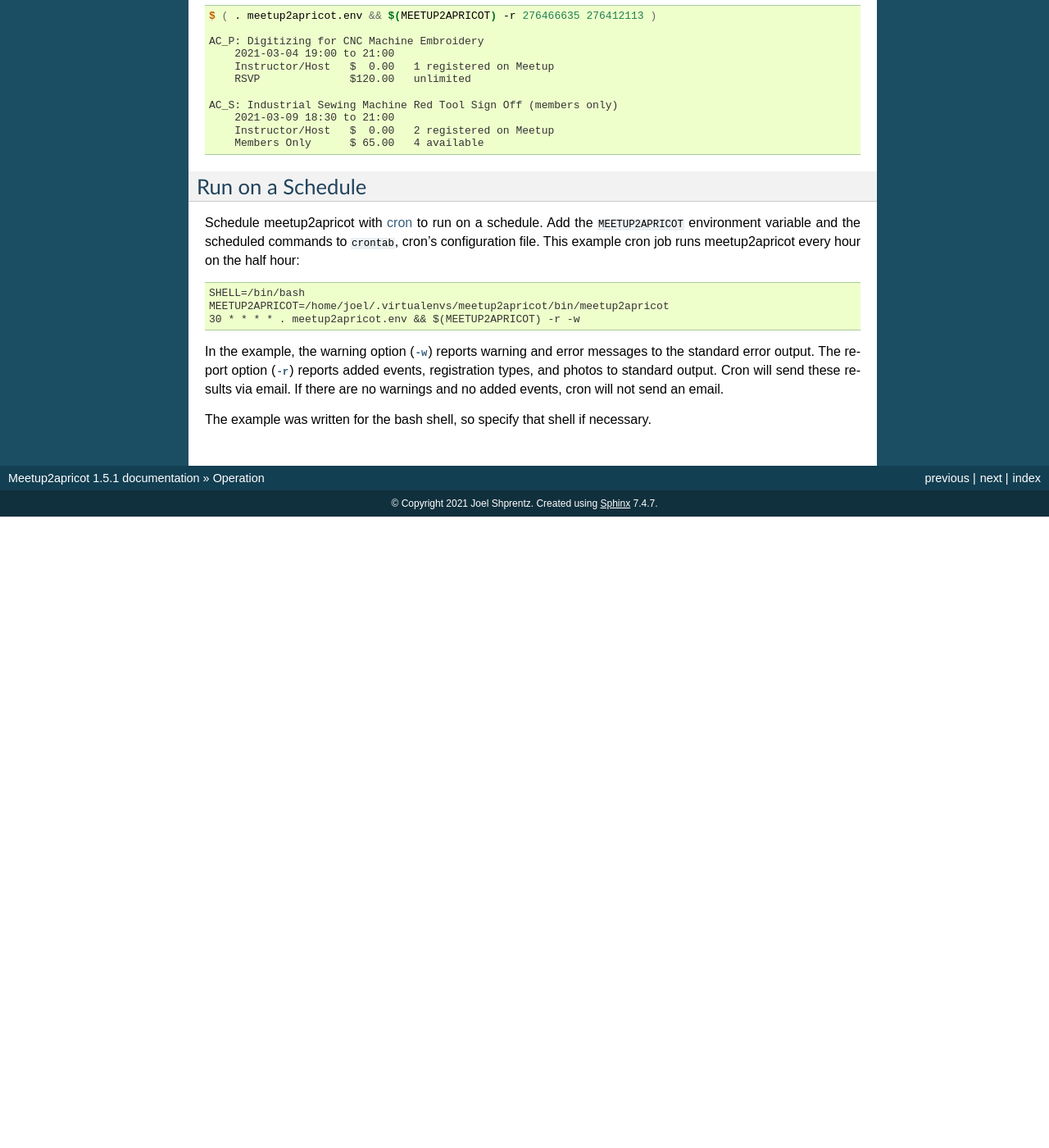
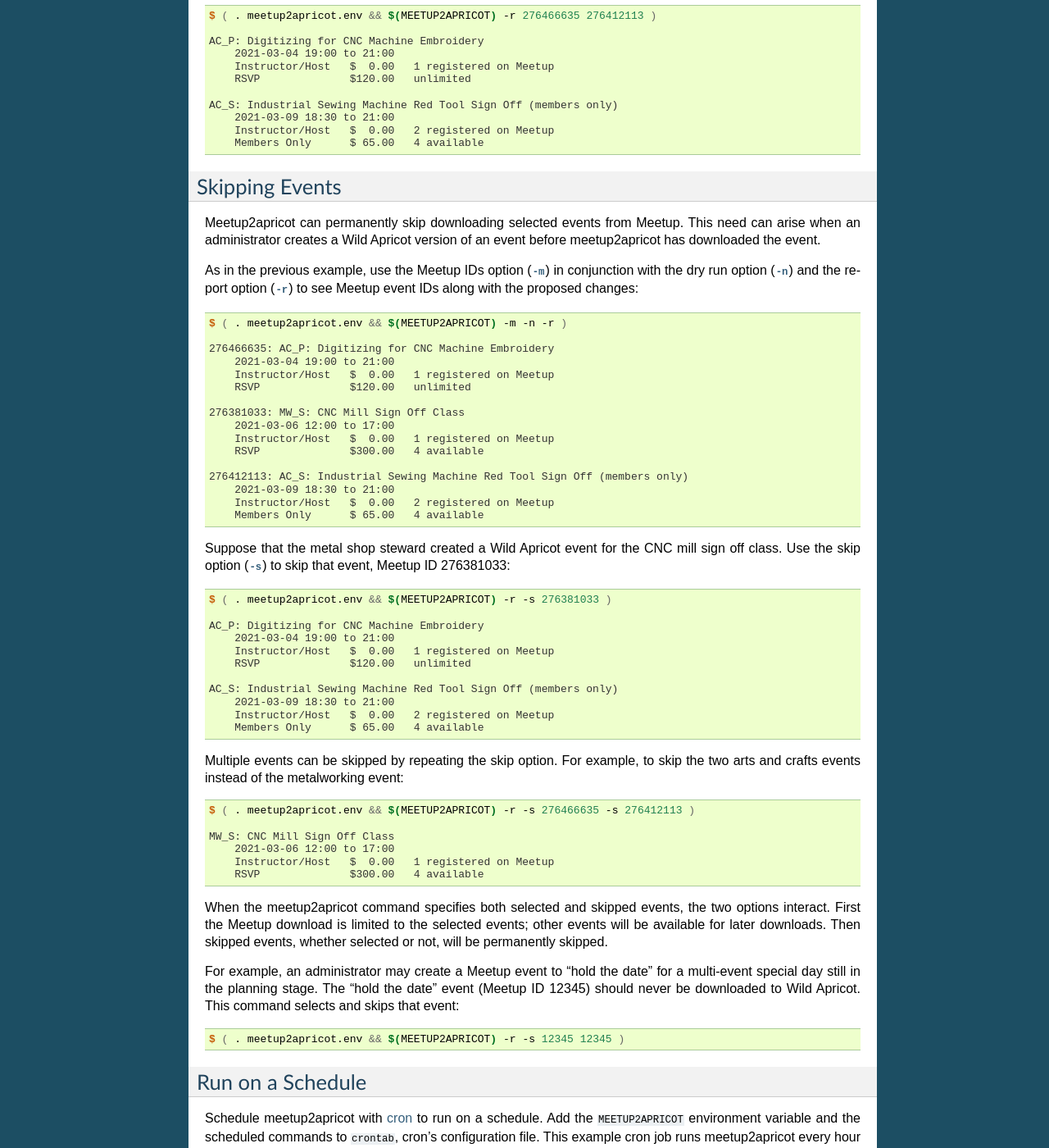
Before and after one commit to nova-labs/meetup2apricot, a Sphinx documentation site: the page built from docs/user-manual/operation.rst, in a window 1280 px wide and 1400 px high, scrolled down 1815 px. Shown: the whole window at 82% size. Built offline with Sphinx 7.4.7, drawn with Linux system fonts in a browser that asks for light colours; before the commit the page ends 2445 px from its top, so only the background shows below that.

Commit message:
Document skipped Meetup events.

```diff
--- a/HISTORY.rst
+++ b/HISTORY.rst
@@ -12,8 +12,10 @@
 Recent History
 ~~~~~~~~~~~~~~
 
-.. Next Release
-.. ------------------
+Next Release
+------------------
+
+* Add --skip command line option to skip Meetup events.
 
 1.5.1 (2021-02-21)
 ------------------
--- a/docs/user-manual/operation.rst
+++ b/docs/user-manual/operation.rst
@@ -126,6 +126,75 @@
         Instructor/Host   $  0.00   2 registered on Meetup
         Members Only      $ 65.00   4 available
 
+Skipping Events
+---------------
+
+Meetup2apricot can permanently skip downloading selected events from Meetup.
+This need can arise when an administrator creates a Wild Apricot version of an
+event before meetup2apricot has downloaded the event.
+
+As in the previous example, use the Meetup IDs option
+(:option:`-m <meetup2apricot -m>`) in conjunction with the dry run option
+(:option:`-n <meetup2apricot -n>`) and the report option
+(:option:`-r <meetup2apricot -r>`) to see Meetup event IDs along with the
+proposed changes::
+
+    $ ( . meetup2apricot.env && $(MEETUP2APRICOT) -m -n -r )
+
+    276466635: AC_P: Digitizing for CNC Machine Embroidery
+        2021-03-04 19:00 to 21:00
+        Instructor/Host   $  0.00   1 registered on Meetup
+        RSVP              $120.00   unlimited
+
+    276381033: MW_S: CNC Mill Sign Off Class
+        2021-03-06 12:00 to 17:00
+        Instructor/Host   $  0.00   1 registered on Meetup
+        RSVP              $300.00   4 available
+
+    276412113: AC_S: Industrial Sewing Machine Red Tool Sign Off (members only)
+        2021-03-09 18:30 to 21:00
+        Instructor/Host   $  0.00   2 registered on Meetup
+        Members Only      $ 65.00   4 available
+
+Suppose that the metal shop steward created a Wild Apricot event for the CNC
+mill sign off class.
+Use the skip option
+(:option:`-s <meetup2apricot -s>`) to skip that event, Meetup ID 276381033::
+
+    $ ( . meetup2apricot.env && $(MEETUP2APRICOT) -r -s 276381033 )
+
+    AC_P: Digitizing for CNC Machine Embroidery
+        2021-03-04 19:00 to 21:00
+        Instructor/Host   $  0.00   1 registered on Meetup
+        RSVP              $120.00   unlimited
+
+    AC_S: Industrial Sewing Machine Red Tool Sign Off (members only)
+        2021-03-09 18:30 to 21:00
+        Instructor/Host   $  0.00   2 registered on Meetup
+        Members Only      $ 65.00   4 available
+
+Multiple events can be skipped by repeating the skip option.
+For example, to skip the two arts and crafts events instead of the metalworking event::
+
+    $ ( . meetup2apricot.env && $(MEETUP2APRICOT) -r -s 276466635 -s 276412113 )
+
+    MW_S: CNC Mill Sign Off Class
+        2021-03-06 12:00 to 17:00
+        Instructor/Host   $  0.00   1 registered on Meetup
+        RSVP              $300.00   4 available
+
+When the meetup2apricot command specifies both selected and skipped events, the
+two options interact.
+First the Meetup download is limited to the selected events; other events will
+be available for later downloads.
+Then skipped events, whether selected or not, will be permanently skipped.
+
+For example, an administrator may create a Meetup event to "hold the date" for
+a multi-event special day still in the planning stage.
+The "hold the date" event (Meetup ID 12345) should never be downloaded to Wild Apricot.
+This command selects and skips that event::
+
+    $ ( . meetup2apricot.env && $(MEETUP2APRICOT) -r -s 12345 12345 )
 
 Run on a Schedule
 -----------------
```
